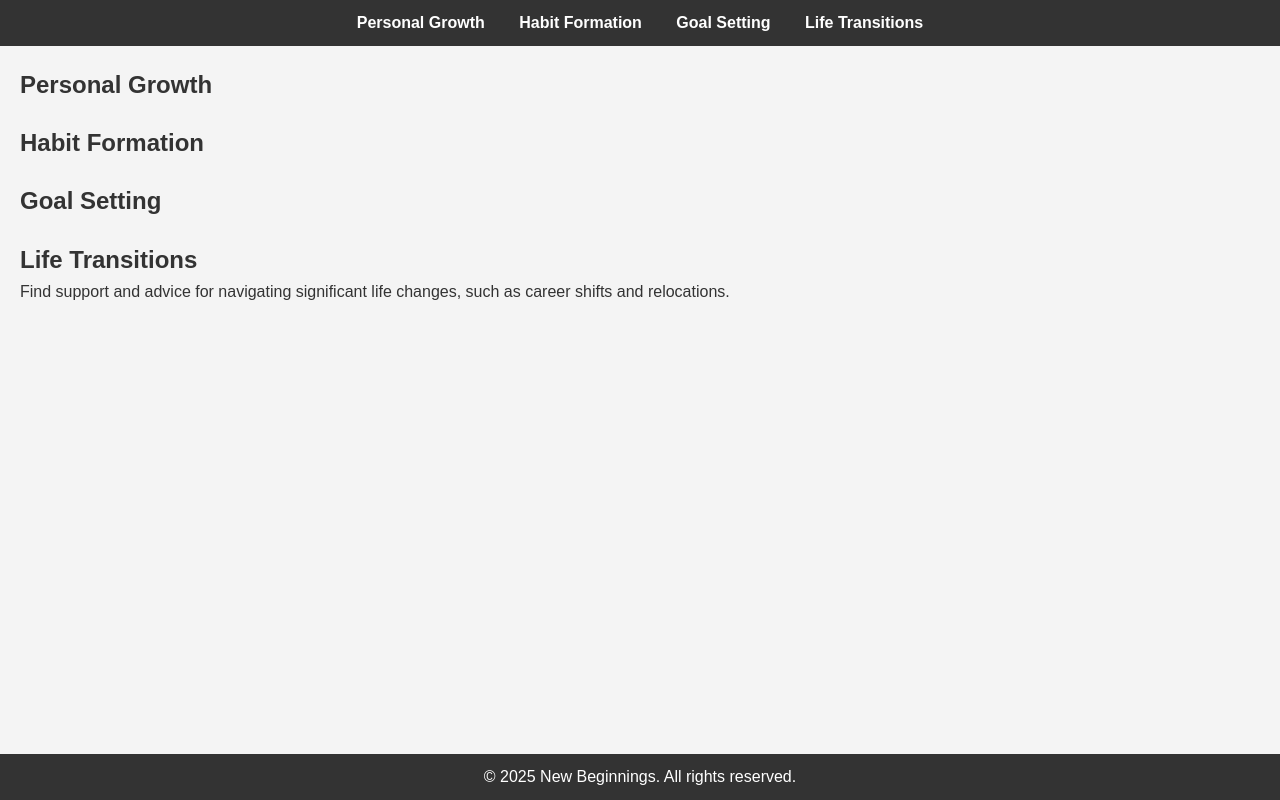
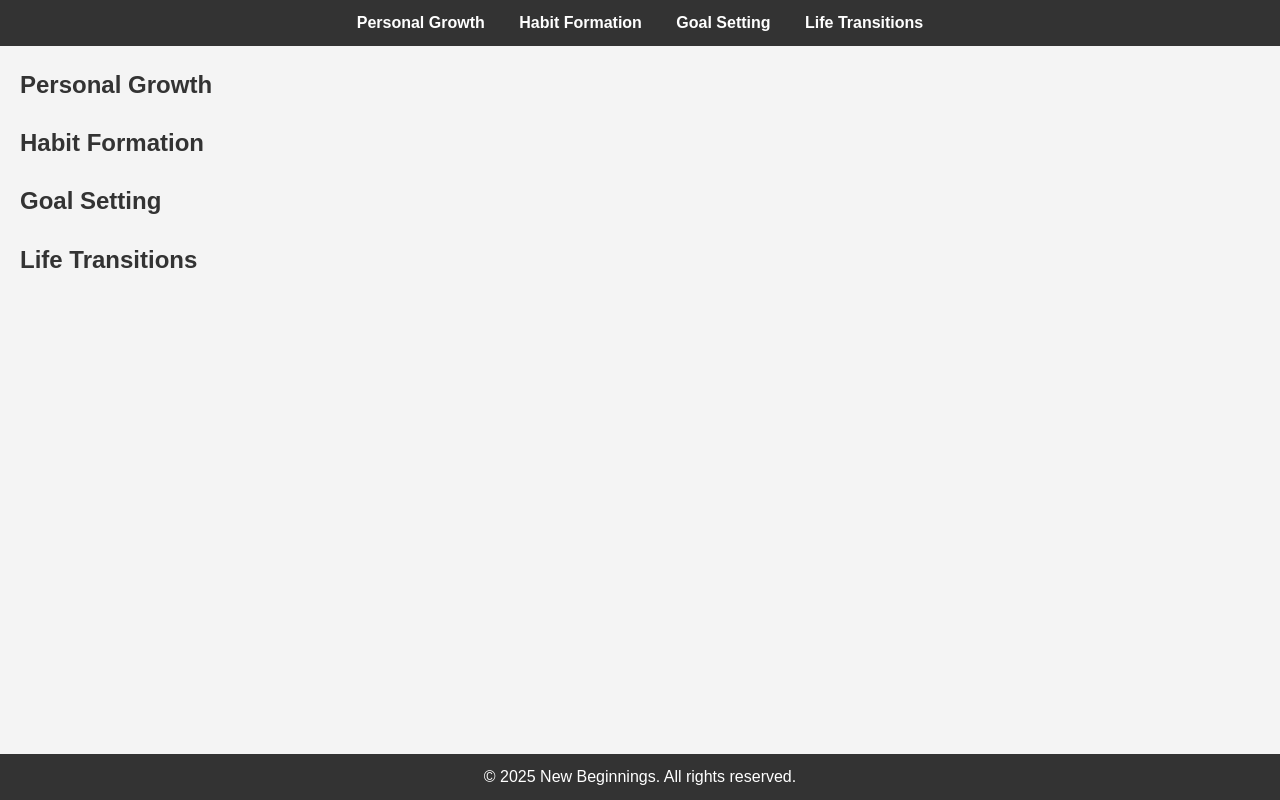
Before and after one commit to SubhaBhatta/New-Beginnings, a plain HTML site: page index.html in a window 1280 px wide. Drawn offline with Linux system fonts and the light colour scheme; a script that the page names is missing.

Commit message:
Update index.html

```diff
--- a/index.html
+++ b/index.html
@@ -36,10 +36,7 @@
 
       <section id="life-transitions">
         <h2>Life Transitions</h2>
-        <p>
-          Find support and advice for navigating significant life changes, such
-          as career shifts and relocations.
-        </p>
+        <p></p>
       </section>
     </main>
 
```
